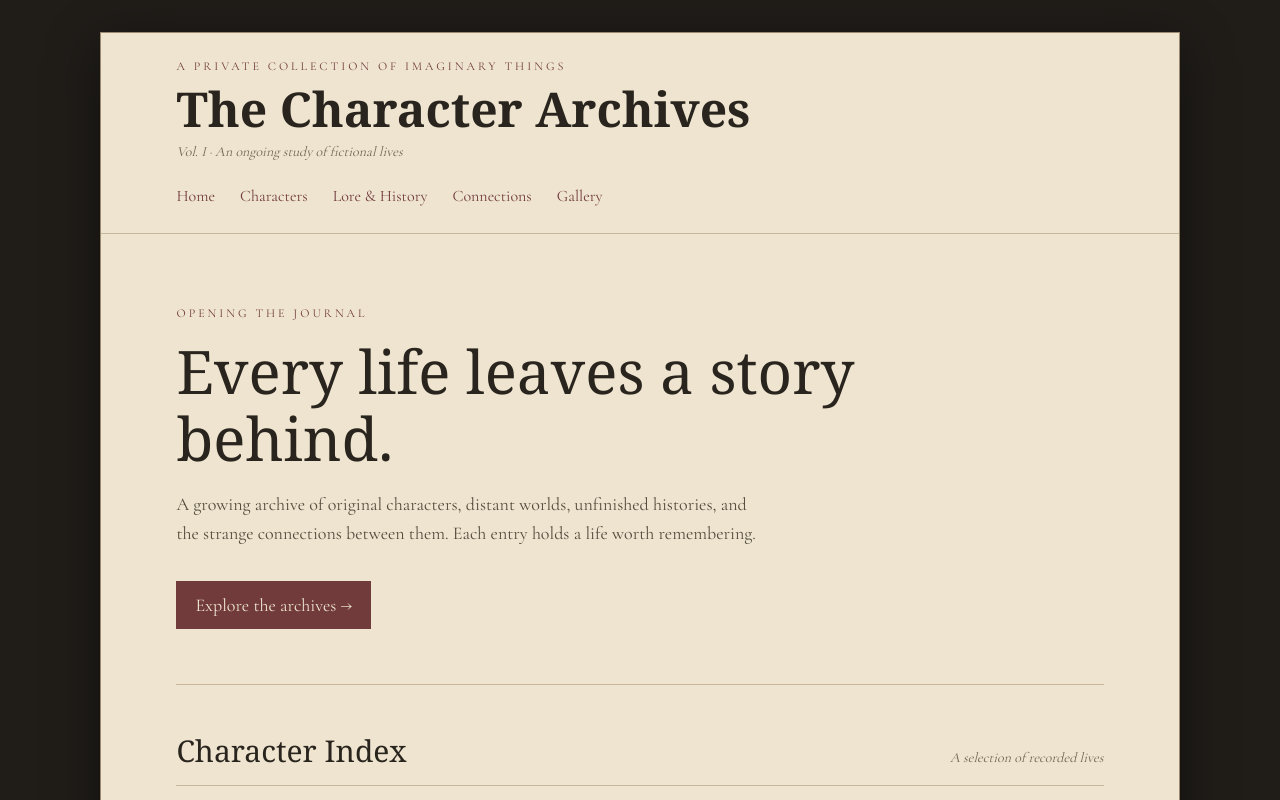
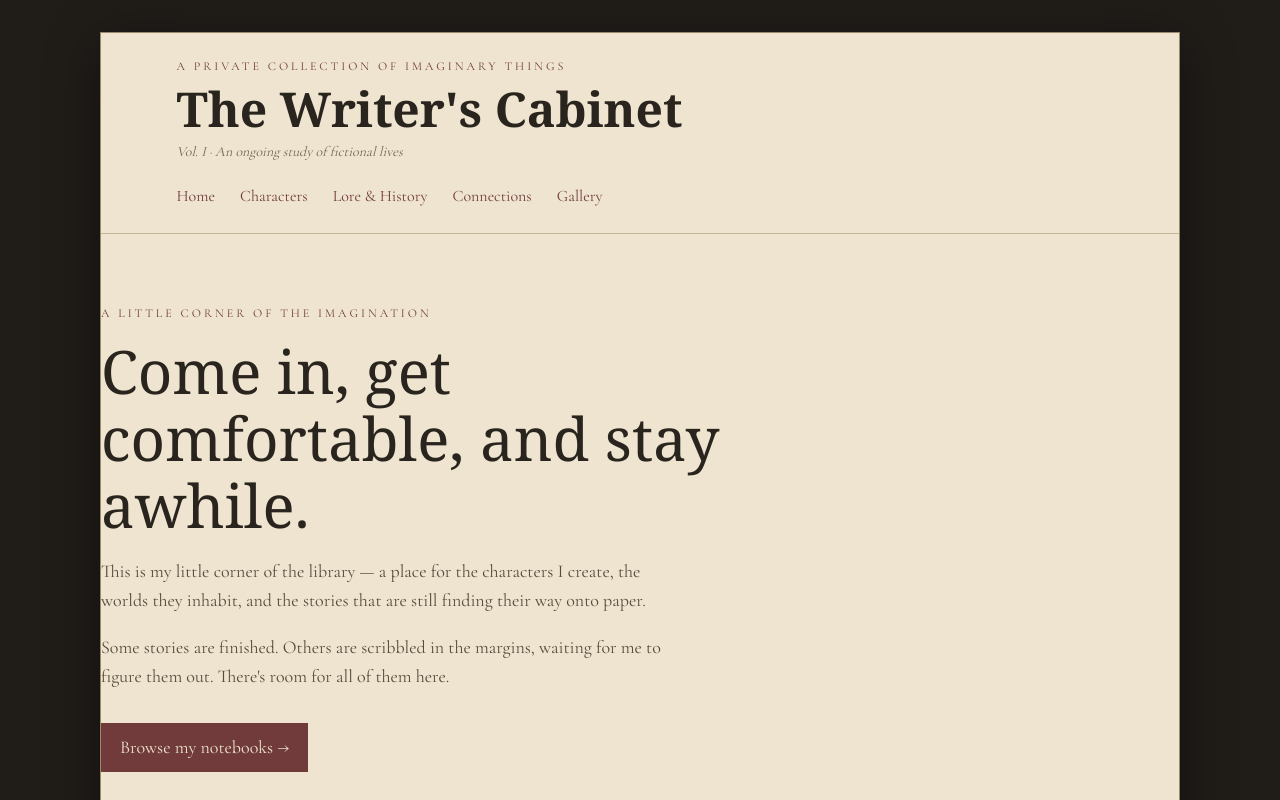
Before and after one commit to TheUmbralOwl/OC-locker, a plain HTML site: page index.html in a window 1280 px wide. Shown: the top 800 px of the page. Drawn offline with nearby package versions, Linux system fonts and the light colour scheme; a web font is replaced by a local one.

Commit message:
Update index.html

```diff
--- a/index.html
+++ b/index.html
@@ -285,7 +285,7 @@
   <div class="paper">
     <header>
       <div class="eyebrow">A private collection of imaginary things</div>
-      <h1 class="brand">The Character Archives</h1>
+      <h1 class="brand">The Writer's Cabinet</h1>
       <div class="section-note">Vol. I · An ongoing study of fictional lives</div>
 
       <nav aria-label="Main navigation">
@@ -297,17 +297,29 @@
       </nav>
     </header>
 
-    <main>
-      <section class="hero" id="home">
-        <div class="eyebrow">Opening the journal</div>
-        <h2>Every life leaves a story behind.</h2>
-        <p>
-          A growing archive of original characters, distant worlds,
-          unfinished histories, and the strange connections between them.
-          Each entry holds a life worth remembering.
-        </p>
-        <a class="button" href="#characters">Explore the archives →</a>
-      </section>
+
+<section class="hero" id="home">
+  <div class="eyebrow">A little corner of the imagination</div>
+
+  <h2>Come in, get comfortable, and stay awhile.</h2>
+
+  <p>
+    This is my little corner of the library — a place for
+    the characters I create, the worlds they inhabit, and
+    the stories that are still finding their way onto paper.
+  </p>
+
+  <p>
+    Some stories are finished. Others are scribbled in the
+    margins, waiting for me to figure them out.
+    There's room for all of them here.
+  </p>
+
+  <a class="button" href="#characters">
+    Browse my notebooks →
+  </a>
+</section>
+
 
       <section id="characters">
         <div class="section-heading">
```
